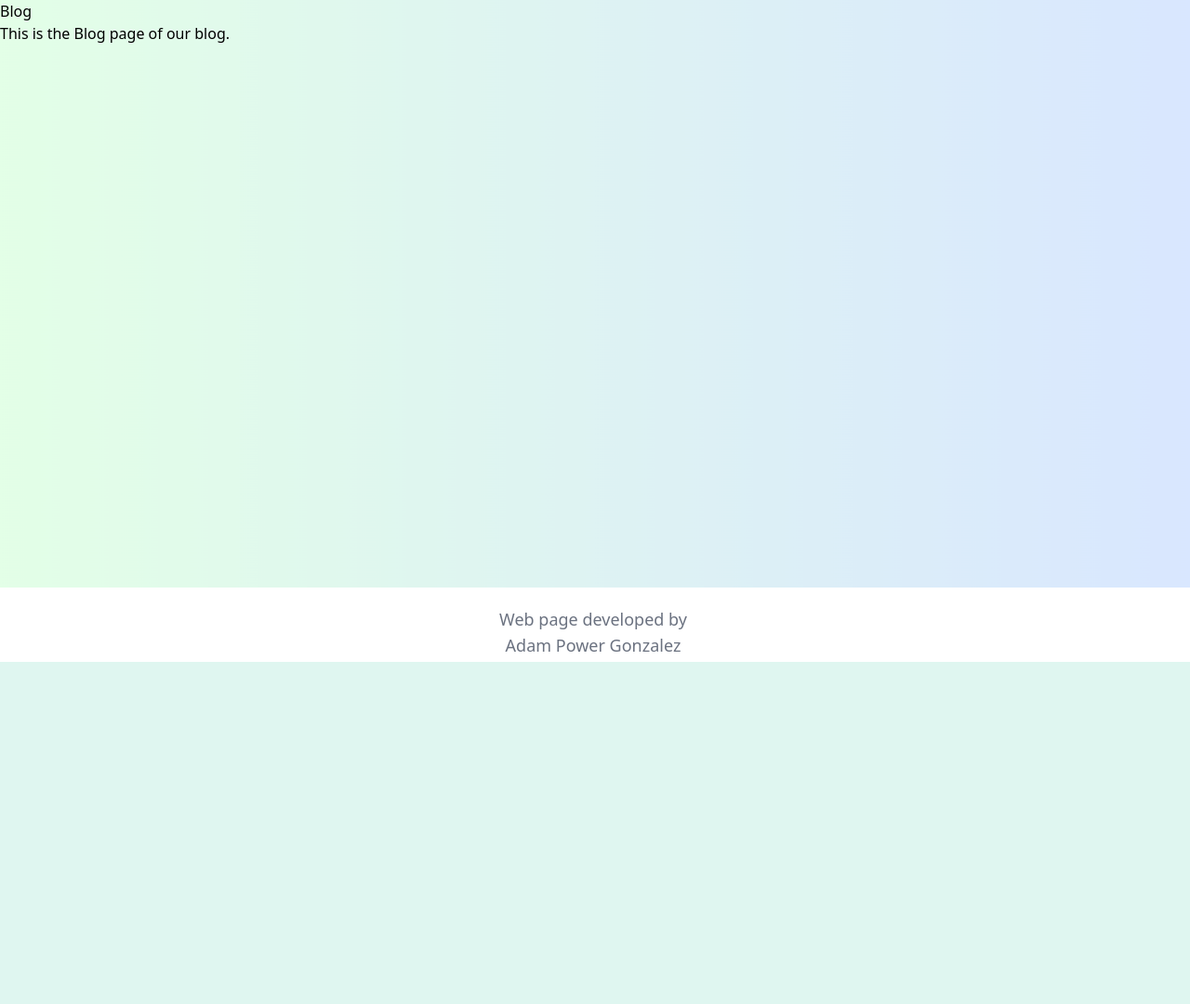
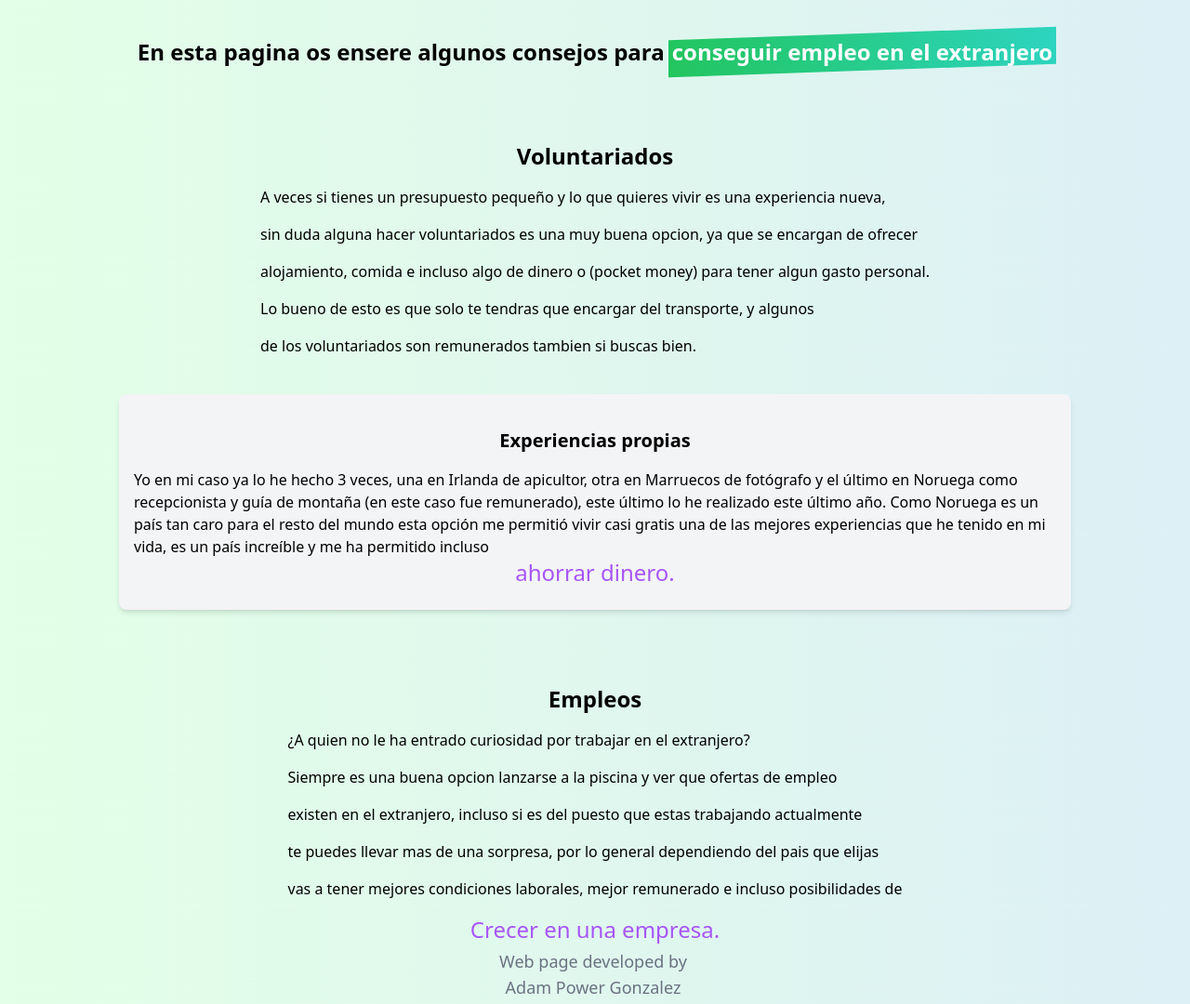
Before and after one commit to mrpowergonz/travel-blog, a Flask app: page /empleos in a window 1280 px wide. Shown: the part 88-1168 px from the top of the page at 93% size. Before the commit the page ends 800 px from the top, so only its background shows below. Run offline with Flask 3, Linux system fonts and the light colour scheme; some libraries are stand-ins or nearby versions.

Commit message:
empezado a trabajar en empleos

```diff
--- a/app/templates/empleos.html
+++ b/app/templates/empleos.html
@@ -17,12 +17,58 @@
 
     {% include 'navbar.html' %}
 
-    <div>
-        <h1>Blog</h1>
-        <p>This is the Blog page of our blog.</p>
+
+    <blockquote class="container text-2xl font-semibold  mx-auto pt-10 flex justify-center">
+        En esta pagina os ensere algunos consejos para
+        <span class=" ml-2 before:block before:absolute before:-inset-1 before:-skew-y-2 before:bg-gradient-to-r from-green-500 to-teal-400  relative inline-block">
+            <span class="relative text-white ">conseguir empleo en el extranjero</span>
+        </span>
+    </blockquote>
+    <div class="container mx-auto pt-10  flex justify-center">
+        <p class="text-l font-normal">
+            <div class= "flex flex-col space-y-4">
+                <h1 class="container text-2xl font-semibold  mx-auto pt-10 flex justify-center">Voluntariados </h1>
+                <span> A veces si tienes un presupuesto pequeño y lo que quieres vivir es una experiencia nueva, </span>
+                <span> sin duda alguna hacer voluntariados es una muy buena opcion, ya que se encargan de ofrecer </span>
+                <span> alojamiento, comida e incluso algo de dinero o (pocket money) para tener algun gasto personal.</span>
+                <span> Lo bueno de esto es que solo te tendras que encargar del transporte, y algunos</span>
+                <span> de los voluntariados son remunerados tambien si buscas bien.</span>
+            </div>
+        </p>
+    </div>
+    <section class="bg-gray-100 rounded-lg shadow-md py-6 px-4 max-w-screen-lg mt-10 mx-auto">
+        <div class="container mx-auto pt-3">
+            <blockquote class="text-center">
+                <h1 class="text-xl font-bold mb-4">Experiencias propias</h1>
+                <p class="text-left">
+                    <span>Yo en mi caso ya lo he hecho 3 veces, una en Irlanda de apicultor, otra en Marruecos de fotógrafo y el último</span>
+                    <span>en Noruega como recepcionista y guía de montaña (en este caso fue remunerado), este último lo he realizado</span>
+                    <span>este último año. Como Noruega es un país tan caro para el resto del mundo esta opción me permitió vivir</span>
+                    <span>casi gratis una de las mejores experiencias que he tenido en mi vida, es un país increíble y me ha permitido incluso</span>
+                    <span  class="relative flex justify-center text-2xl text-purple-500 ">ahorrar dinero.</span>
+                </p>
+            </blockquote>
+        </div>
+    </section>
+
+    <div class="container mx-auto pt-10  flex justify-center">
+        <p class="text-l font-normal">
+            <div class= "flex flex-col space-y-4">
+                <h1 class="container text-2xl font-semibold  mx-auto pt-10 flex justify-center">Empleos </h1>
+                <span> ¿A quien no le ha entrado curiosidad por trabajar en el extranjero? </span>
+                <span> Siempre es una buena opcion lanzarse a la piscina y ver que ofertas de empleo </span>
+                <span> existen en el extranjero, incluso si es del puesto que estas trabajando actualmente </span>
+                <span> te puedes llevar mas de una sorpresa, por lo general dependiendo del pais que elijas</span>
+                <span> vas a tener mejores condiciones laborales, mejor remunerado e incluso posibilidades de </span>
+                <span  class="relative flex justify-center text-2xl text-purple-500 ">Crecer en una empresa.</span>
+
+            </div>
+        </p>
     </div>
 
-    <footer class="absolute bottom-0 w-full 0 pt-50">
+
+
+    <footer class="relative bottom-0 w-full 0 pt-50">
         <div class="w-full pr-1 pt-1 pb-1" >
             <p class="text-lg text-gray-500 text-center">Web page developed by</p>
             <p class="text-lg text-gray-500 text-center">Adam Power Gonzalez</p>
```
Also changed, not shown: app/templates/recursos.html (+6 -6 lines).
